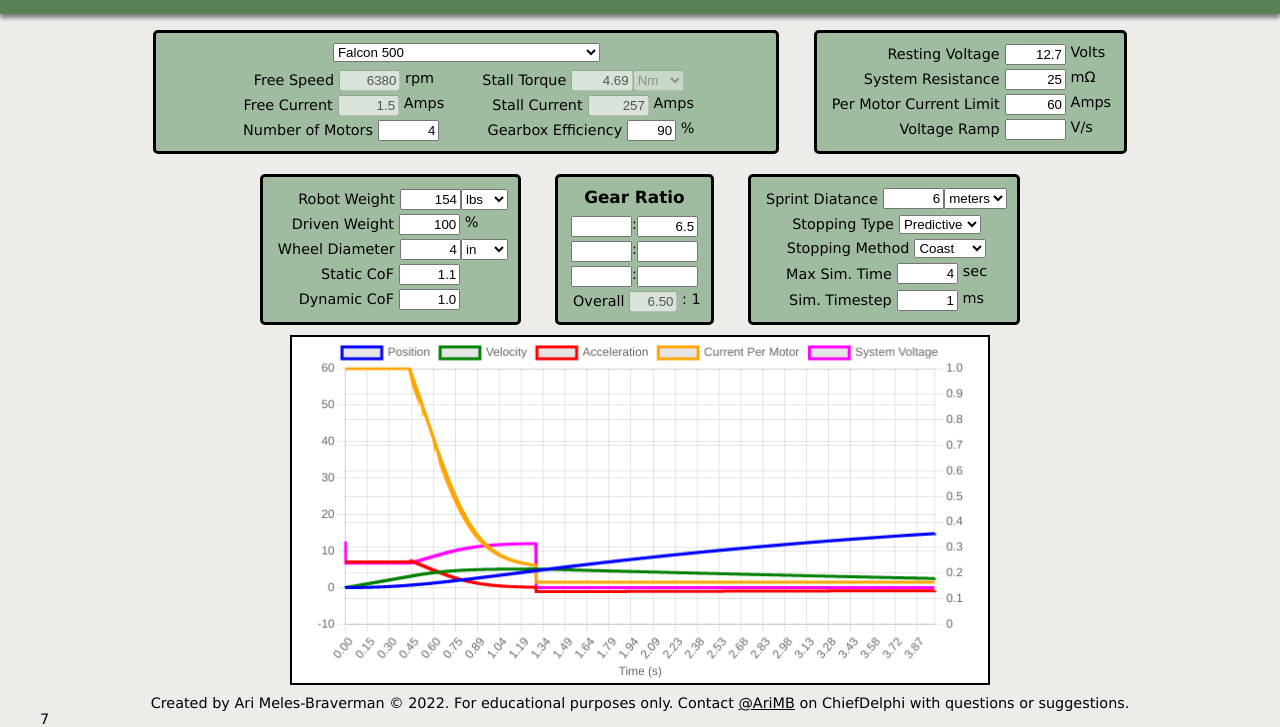
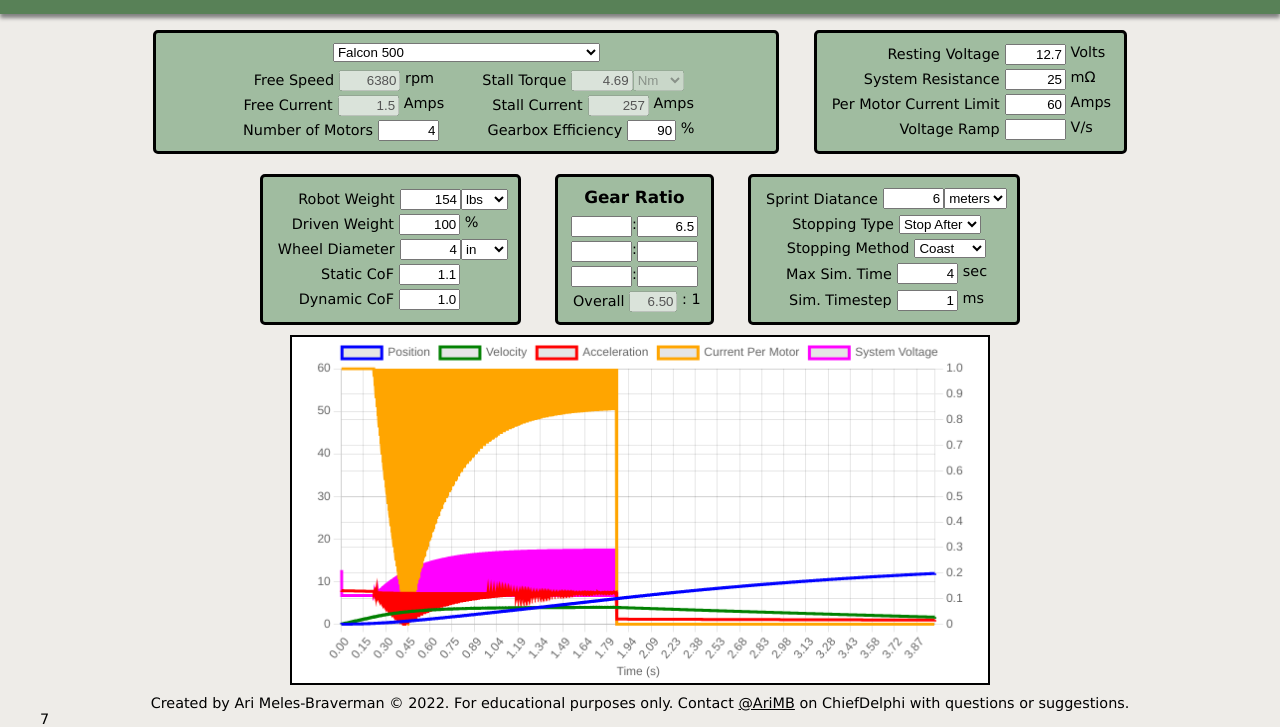
Before and after one commit to arimb/AMB_Design_Spreadsheet, a plain HTML site: page webapp/drivetrain.html in a window 1280 px wide. Shown: the part 73-800 px from the top of the page. Drawn offline with nearby package versions, Linux system fonts and the light colour scheme.

Commit message:
drivetrain sim groomer

```diff
--- a/webapp/drivetrain.html
+++ b/webapp/drivetrain.html
@@ -153,7 +153,7 @@
                     <label for="stop-type">Stopping Type</label>
                     <select id="stop-type">
                         <option>Predictive</option>
-                        <option>Stop After</option>
+                        <option selected>Stop After</option>
                         <option>No Stop</option>
                     </select>
                 </div>
--- a/webapp/js/drivetrain.js
+++ b/webapp/js/drivetrain.js
@@ -73,6 +73,7 @@ $(document).ready(function(){
 
         const km = Ts/(Is-If);
         const ke = 12/wf;
+        const R = 12/(Is-If);
         const Tslip_s = 9.8*m*mu_s*r;
         const Tslip_k = 9.8*m*mu_k*r;
         const Tloss = Ts * (1-eff);
@@ -80,25 +81,27 @@ $(document).ready(function(){
 
         console.log(Vrest, Rtot, Imax, dVmax, m, r, mu_s, mu_k, xmax, tmax, dt, km, Tslip_s, Tslip_k, Tloss, vmax);
 
-        var t=0, x=0, v=0, a, V=Vrest, slip=false, T, Tmotor, F, stop=false;
+        var t=0, x=0, v=0, a, V=Vrest, I, slip=false, T, Tmotor, F, stop=false, connected=true;
         var times = [], data = [];
         main: while (t < tmax) {
             // initial torque calculation
-            Tmotor = Ts*(1-v/r*G/wf)*(V/12);
-            T = Tmotor * G - Tloss * (v/vmax) - (stop ? Tloss/eff : 0);
+            // Tmotor = Ts*(1-v/r*G/wf)*(V/12);
+            I = connected ? (V-v*G/r*ke)/R : 0;
+            Tmotor = (I-If)*km;
+            T = Tmotor*G - Tloss*(v/vmax) - (stop ? Tloss/eff : 0);
             // slip detection
-            if (slip && T < Tslip_k) slip = false;
-            else if (!slip && T > Tslip_s) slip = true;
+            if (slip && Math.abs(T) < Tslip_k) slip = false;
+            else if (!slip && Math.abs(T) > Tslip_s) slip = true;
             if (slip) {
                 T = Tslip_k;
                 Tmotor = T/(G*eff);
+                I = Tmotor/km + If;
             }
             // current limiting
-            I = Tmotor/km + If;
             if (I > Imax) {
                 I = Imax;
                 Tmotor = (I-If)*km;
-                T = Tmotor * G * eff;
+                T = Tmotor*G - Tloss*(v/vmax) - (stop ? Tloss/eff : 0);
                 if (slip && T < Tslip_k) slip = false;
             }
             // acceleration calculation
@@ -107,6 +110,7 @@ $(document).ready(function(){
             v += a*dt;
             x += v*dt + 0.5*a*dt**2;
 
+            console.log(t, x, v, a, T, Tmotor, I, V, slip, stop, connected);
             times.push(t);
             data.push([x, v, a, I, V, T, slip]);
 
@@ -136,20 +140,20 @@ $(document).ready(function(){
                 switch ($("select#stop-method").val()) {
                     case "Coast":
                         V = 0;
+                        connected = false;
                         break;
                     case "Brake":
-                        V = -ke*(v*G/r);
+                        V = 0;
                         break;
                     case "Reverse":
-                        V = -(Vrest - Rtot*I);
+                        // V = -(Vrest - Rtot*I);
+                        V = Vrest;
                         break;
                 }
             }
 
             t += dt;
         }
-        console.log(times);
-        console.log(data);
 
 
         // plot graph
@@ -173,13 +177,13 @@ $(document).ready(function(){
                     // yaxisID: "right",
                     pointRadius: 0
                 },{
-                    data: data.map(function(value,index) { return value[2] * $("select#distance_units").val(); }),
+                    data: data.map(function(value,index) { return Math.abs(value[2]) * $("select#distance_units").val(); }),
                     label: "Acceleration",
                     borderColor: "red",
                     fill: false,
                     pointRadius: 0
                 },{
-                    data: data.map(function(value,index) { return value[3] / $("input#num_motors").val(); }),
+                    data: data.map(function(value,index) { return Math.abs(value[3]) / $("input#num_motors").val(); }),
                     label: "Current Per Motor",
                     borderColor: "orange",
                     fill: false,
```
